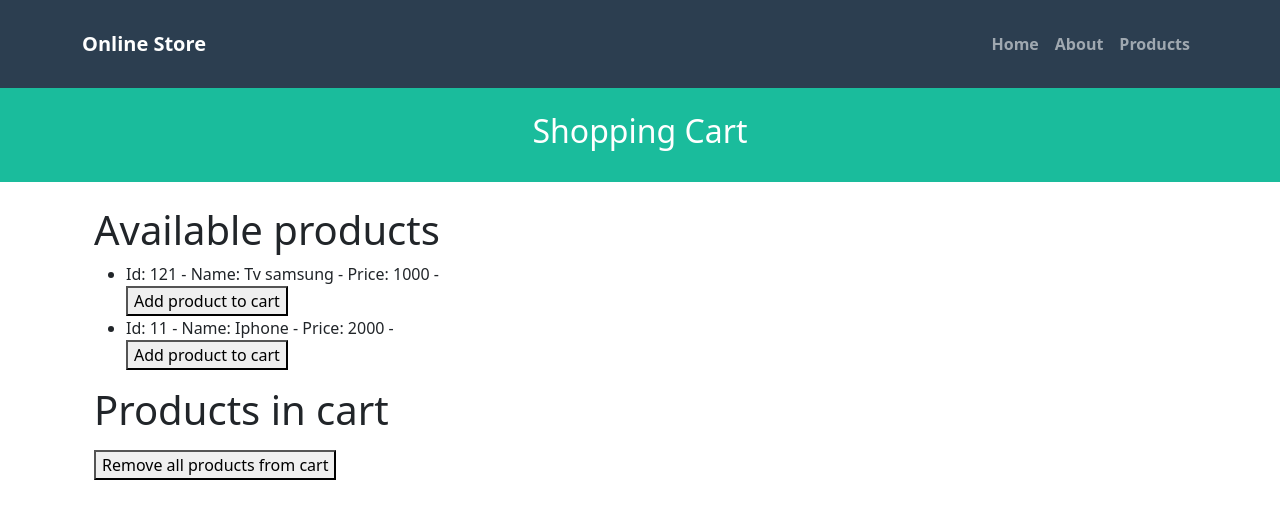
After one commit to Chikenlittle1992/tutorial-1-TIS, a Django app: page /cart/ in a window 1280 px wide. The commit adds this page. Shown: the top 519 px of the page. Run offline with Django 4.2, Linux system fonts and the light colour scheme.

Commit message:
tercer tutorial

```diff
--- a/helloworld_project/urls.py
+++ b/helloworld_project/urls.py
@@ -15,8 +15,13 @@ Including another URLconf
 """
 from django.contrib import admin
 from django.urls import path, include
+from django.conf import settings
+from django.conf.urls.static import static
 
 urlpatterns = [
     path('admin/', admin.site.urls),
     path("", include('pages.urls')),
 ]
+
+if settings.DEBUG:
+    urlpatterns += static(settings.MEDIA_URL, document_root=settings.MEDIA_ROOT)
--- a/pages/apps.py
+++ b/pages/apps.py
@@ -1,6 +1,10 @@
 from django.apps import AppConfig
+from django.utils.module_loading import import_string
 
+from django.conf import settings
 
 class PagesConfig(AppConfig):
     default_auto_field = 'django.db.models.BigAutoField'
     name = 'pages'
+    def ready(self):
+        ImageStorageClass = import_string(settings.IMAGE_STORAGE_CLASS)
--- /dev/null
+++ b/pages/templates/cart/index.html
@@ -0,0 +1,91 @@
+{% extends 'pages/base.html' %}
+
+{% block title %} {{title}} {% endblock %}
+
+{% block header_title %} {{subtitle}} {% endblock %}
+
+
+
+{% block content %}
+
+<div class="container">
+
+  <div class="row justify-content-center">
+
+    <div class="col-md-12">
+
+    <h1>Available products</h1>
+
+    <ul>
+
+      {% for key, product in products.items %}
+
+        <li>
+
+          Id: {{ key }} -
+
+          Name: {{ product.name }} -
+
+          Price: {{ product.price }} -
+
+          <form method="post" action="{% url 'cart_add' key %}">
+
+            {% csrf_token %}
+
+            <button type="submit">Add product to cart</button>
+
+          </form>
+
+      </li>
+
+      {% endfor %}
+
+    </ul>
+
+    </div>
+
+  </div>
+
+
+
+  <div class="row justify-content-center">
+
+    <div class="col-md-12">
+
+    <h1>Products in cart</h1>
+
+      <ul>
+
+        {% for key, product in cart_products.items %}
+
+
+
+          <li>
+
+            Id: {{ key }} -
+
+            Name: {{ product.name }} -
+
+            Price: {{ product.price }}
+
+          </li>
+
+        {% endfor %}
+
+      </ul>
+
+      <form method="post" action="{% url 'cart_removeAll' %}">
+
+        {% csrf_token %}
+
+        <button type="submit">Remove all products from cart</button>
+
+      </form>
+
+    </div>
+
+  </div>
+
+</div>
+
+{% endblock %}
--- a/pages/templates/pages/base.html
+++ b/pages/templates/pages/base.html
@@ -20,6 +20,7 @@
                     <div class="navbar-nav ms-auto">
                         <a class="nav-link activate" href="{% url 'home' %}">Home</a>
                         <a class="nav-link activate" href="{% url 'about' %}">About</a>
+                        <a class="nav-link activate" href="{% url 'index' %}">Products</a>
                     </div>
                 </div>
             </div>
--- a/pages/templates/products/show.html
+++ b/pages/templates/products/show.html
@@ -24,7 +24,7 @@
 
         <h5 class="card-title">
 
-          {{product.name}}
+           {{product.name}}
 
         </h5>
 
@@ -37,11 +37,13 @@
             <p class="card-text">{{product.price}}</p>
 
         {% endif %}
+
         {% for comment in product.comment_set.all %}
 
         - {{ comment.description }}<br />
 
         {% endfor %}
+
       </div>
 
     </div>
--- a/pages/urls.py
+++ b/pages/urls.py
@@ -1,11 +1,27 @@
 from django.urls import path
-from .views import HomePageView, AboutPageView, ProductIndexView, ProductShowView, ProductCreateView
+from .views import HomePageView, AboutPageView, ProductIndexView, ProductShowView, ProductCreateView, CartRemoveAllView, CartView, ImageViewFactory
+from .utils import ImageLocalStorage
 
 urlpatterns = [
-    path("", HomePageView.as_view(), name='home'),
+    path('', HomePageView.as_view(), name='home'),
+
     path('about/', AboutPageView.as_view(), name='about'),
+
     path('products/', ProductIndexView.as_view(), name='index'),
-    path('products/', ProductIndexView.as_view(), name='index'),
+
+    path('products/<str:id>', ProductShowView.as_view(), name='show'),
+
     path('products/create', ProductCreateView.as_view(), name='form'),
-    path('products/<str:id>', ProductShowView.as_view(), name='show'),
+
+    #path('products/product-created', ProductCreateSuccessView.as_view(), name='product-created'),
+
+    path('cart/', CartView.as_view(), name='cart_index'),
+
+    path('cart/add/<str:product_id>', CartView.as_view(), name='cart_add'),
+
+    path('cart/removeAll', CartRemoveAllView.as_view(), name='cart_removeAll'),
+
+    path('image/', ImageViewFactory(ImageLocalStorage()).as_view(), name='image_index'),
+
+    path('image/save', ImageViewFactory(ImageLocalStorage()).as_view(), name='image_save'),
 ]
--- a/pages/views.py
+++ b/pages/views.py
@@ -75,10 +75,6 @@ class ProductShowView(View):
 
 
         return render(request, self.template_name, viewData)
-
-
-
-
 
 class ProductListView(ListView):
 
@@ -177,3 +173,112 @@ class AboutPageView(TemplateView):
             "author": "Developed by: Miguel"
         })
         return context
+
+class CartView(View):
+
+    template_name = 'cart/index.html'
+
+
+
+    def get(self, request):
+
+        # Simulated database for products
+
+        products = {}
+
+        products[121] = {'name': 'Tv samsung', 'price': '1000'}
+
+        products[11] = {'name': 'Iphone', 'price': '2000'}
+
+
+
+        # Get cart products from session
+
+        cart_products = {}
+
+        cart_product_data = request.session.get('cart_product_data', {})
+
+
+
+        for key, product in products.items():
+
+            if str(key) in cart_product_data.keys():
+
+                cart_products[key] = product
+
+
+
+        # Prepare data for the view
+
+        view_data = {
+
+            'title': 'Cart - Online Store',
+
+            'subtitle': 'Shopping Cart',
+
+            'products': products,
+
+            'cart_products': cart_products
+
+        }
+
+
+
+        return render(request, self.template_name, view_data)
+
+
+
+    def post(self, request, product_id):
+
+        # Get cart products from session and add the new product
+
+        cart_product_data = request.session.get('cart_product_data', {})
+
+        cart_product_data[product_id] = product_id
+
+        request.session['cart_product_data'] = cart_product_data
+
+
+
+        return redirect('cart_index')
+
+
+class CartRemoveAllView(View):
+
+    def post(self, request):
+
+        # Remove all products from cart in session
+
+        if 'cart_product_data' in request.session:
+
+            del request.session['cart_product_data']
+
+
+
+        return redirect('cart_index')
+
+def ImageViewFactory(image_storage):
+
+    class ImageView(View):
+
+        template_name = 'images/index.html'
+
+
+
+        def get(self, request):
+
+            image_url = request.session.get('image_url', '')
+
+            return render(request, self.template_name, {'image_url': image_url})
+
+
+
+        def post(self, request):
+
+            image_url = image_storage.store(request)
+
+            request.session['image_url'] = image_url
+
+            return redirect('image_index')
+
+    return ImageView
```
Also changed, not shown: helloworld_project/settings.py (+7 -0 lines), pages/interfaces.py (added, +13 -0 lines), pages/templates/images/index.html (added, +55 -0 lines), pages/utils.py (added, +16 -0 lines), db.sqlite3.
